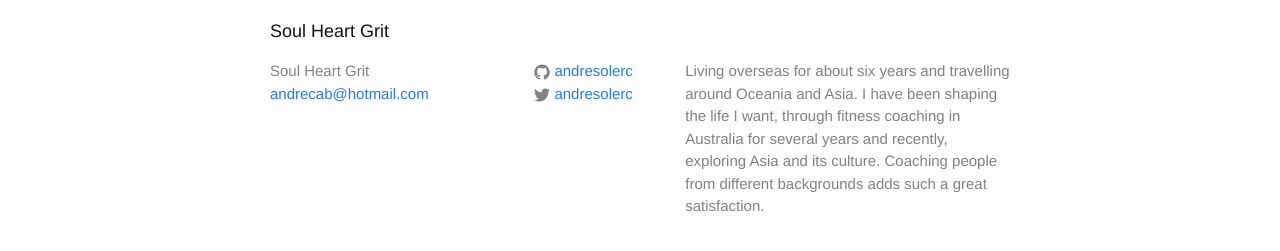
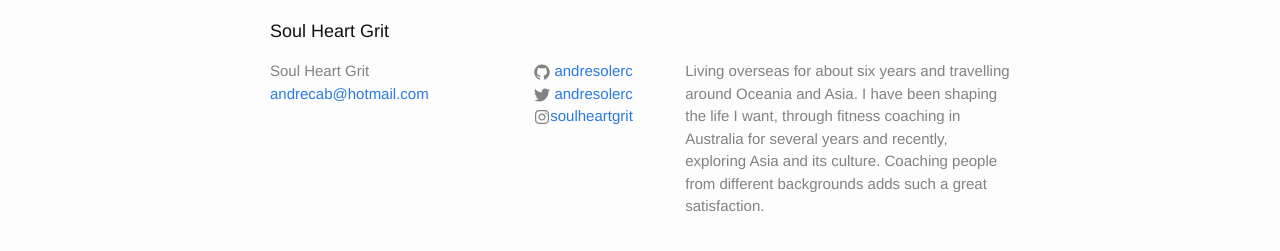
Before and after one commit to andresolerc/soulheartgrit, a Jekyll site: the page built from index.html, in a window 1280 px wide. Shown: the part 399-650 px from the top of the page. Built offline with Jekyll 4.4.1, drawn with Linux system fonts in a browser that asks for light colours.

Commit message:
Instagram link ref

```diff
--- a/_includes/footer.html
+++ b/_includes/footer.html
@@ -25,6 +25,11 @@
             {% include icon-twitter.html username=site.twitter_username %}
           </li>
           {% endif %}
+          {% if site.instagram_username %}
+          <li>
+            {% include icon-instagram.html username=site.instagram_username %}
+          </li>
+          {% endif %}
         </ul>
       </div>
 
--- a/_includes/icon-instagram.html
+++ b/_includes/icon-instagram.html
@@ -1 +1 @@
-<a href="https://twitter.com/{{ include.username }}"><span class="icon icon--twitter">{% include icon-twitter.svg %}</span><span class="username">{{ include.username }}</span></a>
+<a href="https://instagram.com/{{ include.username }}"><span class="icon icon--instagram">{% include icon-instagram.svg %}</span><span class="username">{{ include.username }}</span></a>
```
